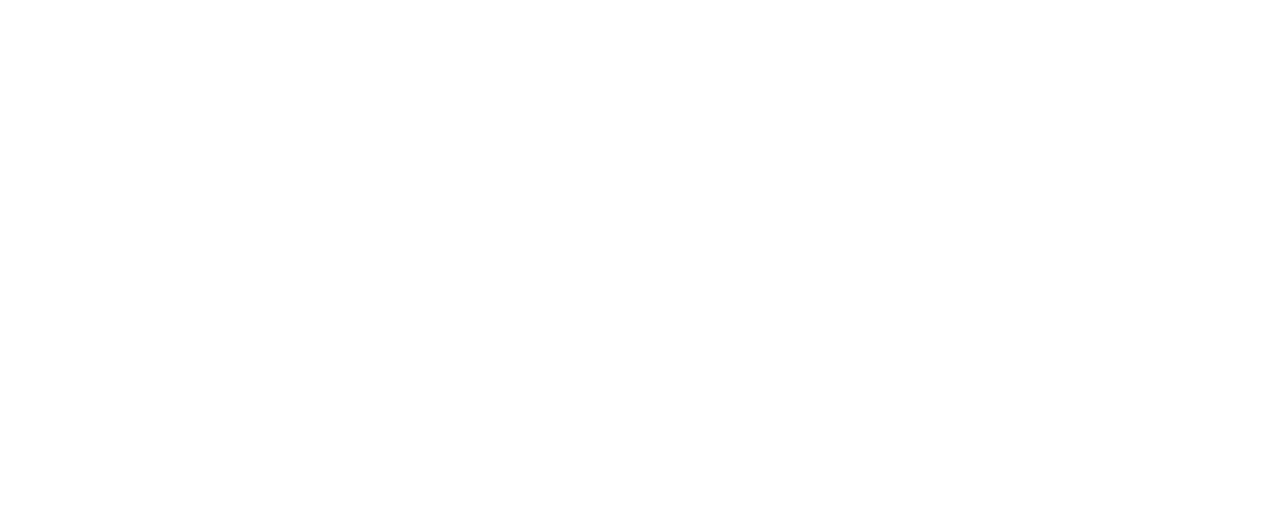
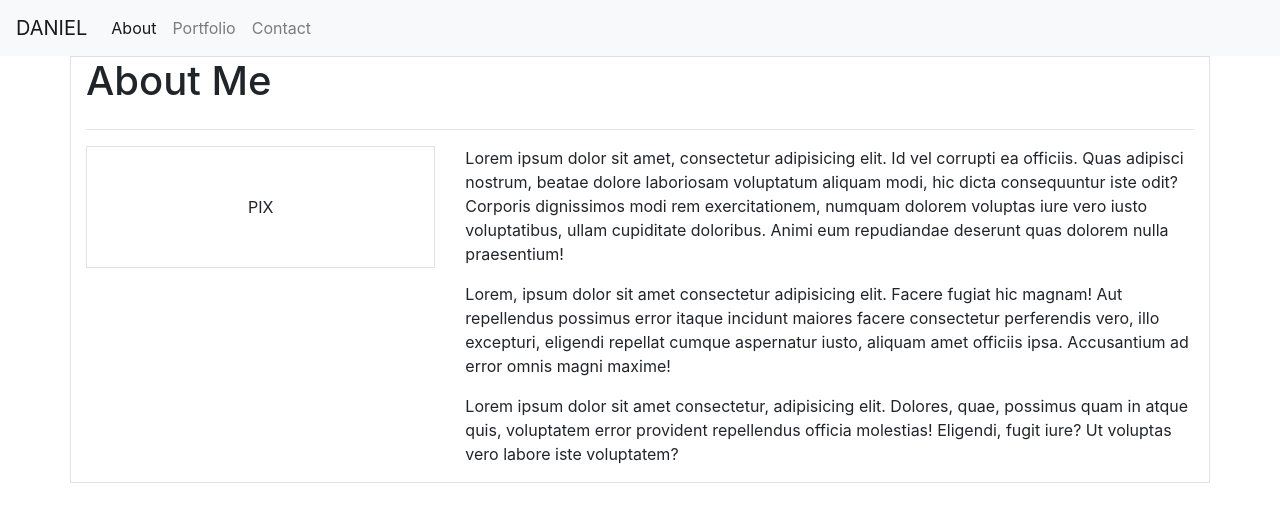
Before and after one commit to dvadz/Bootstrap-Portfolio, a plain HTML site: page index.html in a window 1280 px wide. Drawn offline with nearby package versions, Linux system fonts and the light colour scheme.

Commit message:
about me: put in the basic structure

```diff
--- a/index.html
+++ b/index.html
@@ -9,7 +9,68 @@
     <title>Bootstrap Portfolio</title>
 </head>
 <body>
+    <!-- NAVABAR -->
+    <nav class="navbar navbar-expand-lg navbar-light bg-light">
+        <a class="navbar-brand" href="#">DANIEL</a>
 
+        <button class="navbar-toggler" type="button" data-toggle="collapse" data-target="#navbarSupportedContent" aria-controls="navbarSupportedContent" aria-expanded="false" aria-label="Toggle navigation">
+            <span class="navbar-toggler-icon"></span>
+        </button>
+
+        <div class="collapse navbar-collapse" id="navbarSupportedContent">
+            <ul class="navbar-nav mr-auto">
+                <li class="nav-item active">
+                    <a class="nav-link" href="#">About <span class="sr-only">(current)</span></a>
+                </li>
+
+                <li class="nav-item">
+                    <a class="nav-link" href="#">Portfolio</a>
+                </li
+
+                <li class="nav-item">
+                    <a class="nav-link" href="#">Contact</a>
+                </li
+
+            </ul>
+        </div>
+    </nav>
+    <!-- END OF NAVBAR -->
+
+    <div>
+        <div class="container border">
+
+            <div class="row">
+                <div class="col-12">
+                    <h1>About Me</h1>
+                </div>
+            </div>
+            <div class="row">
+                <div class="col-12">
+                    <hr>
+                </div>
+            </div>
+            <div class="row">
+                <div class="col-sm-4">
+                    <div class="py-5 text-center border">
+                        PIX
+                    </div>
+                </div>
+                <div class="col-8">
+                    <p>
+                        Lorem ipsum dolor sit amet, consectetur adipisicing elit. Id vel corrupti ea officiis. Quas adipisci nostrum, beatae dolore laboriosam voluptatum aliquam modi, hic dicta consequuntur iste odit? Corporis dignissimos modi rem exercitationem, numquam dolorem voluptas iure vero iusto voluptatibus, ullam cupiditate doloribus. Animi eum repudiandae deserunt quas dolorem nulla praesentium!
+                    </p>
+                    <p>
+                        Lorem, ipsum dolor sit amet consectetur adipisicing elit. Facere fugiat hic magnam! Aut repellendus possimus error itaque incidunt maiores facere consectetur perferendis vero, illo excepturi, eligendi repellat cumque aspernatur iusto, aliquam amet officiis ipsa. Accusantium ad error omnis magni maxime!
+                    </p>
+                    <p>
+                        Lorem ipsum dolor sit amet consectetur, adipisicing elit. Dolores, quae, possimus quam in atque quis, voluptatem error provident repellendus officia molestias! Eligendi, fugit iure? Ut voluptas vero labore iste voluptatem?
+                    </p>
+                </div>
+            </div>
+        </div>
+
+
+    </div>
 
     <!-- Bootstrap -->
     <script src="https://code.jquery.com/jquery-3.3.1.slim.min.js" integrity="sha384-q8i/X+965DzO0rT7abK41JStQIAqVgRVzpbzo5smXKp4YfRvH+8abtTE1Pi6jizo" crossorigin="anonymous"></script>
```
